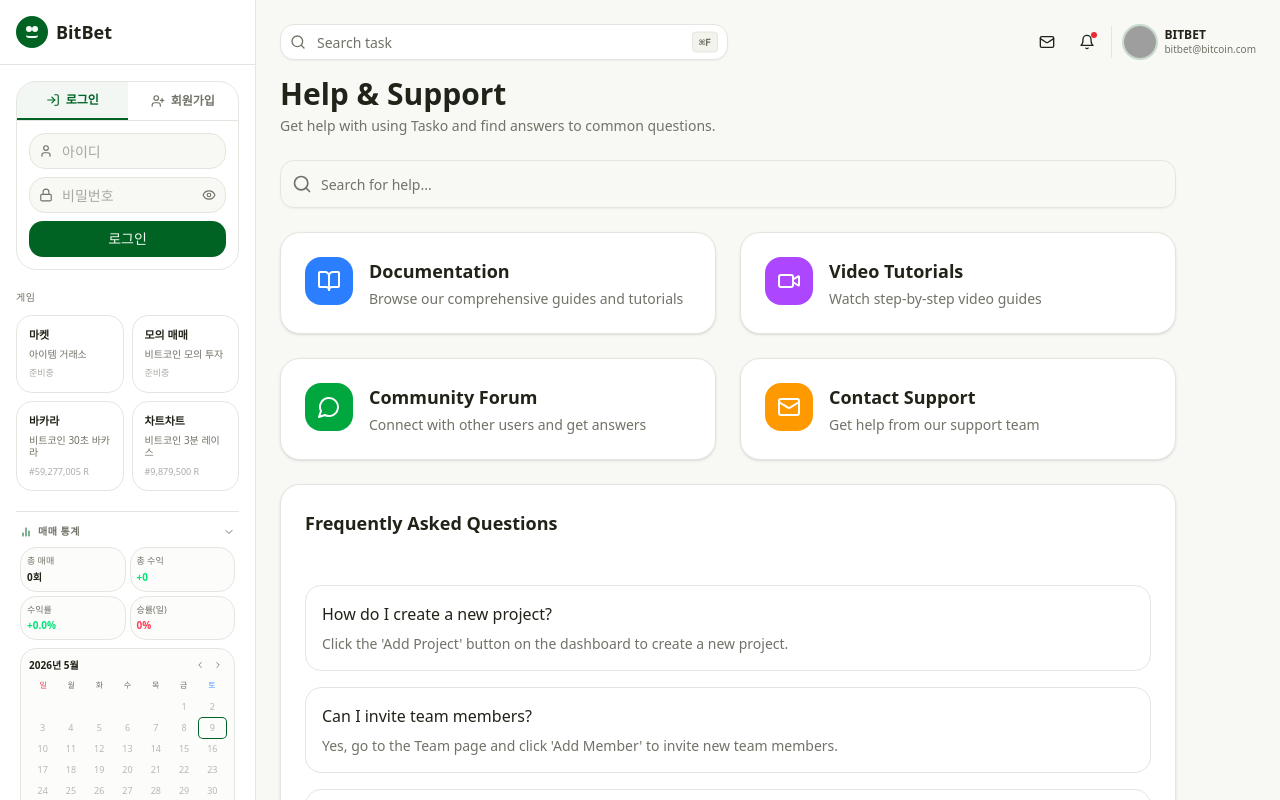
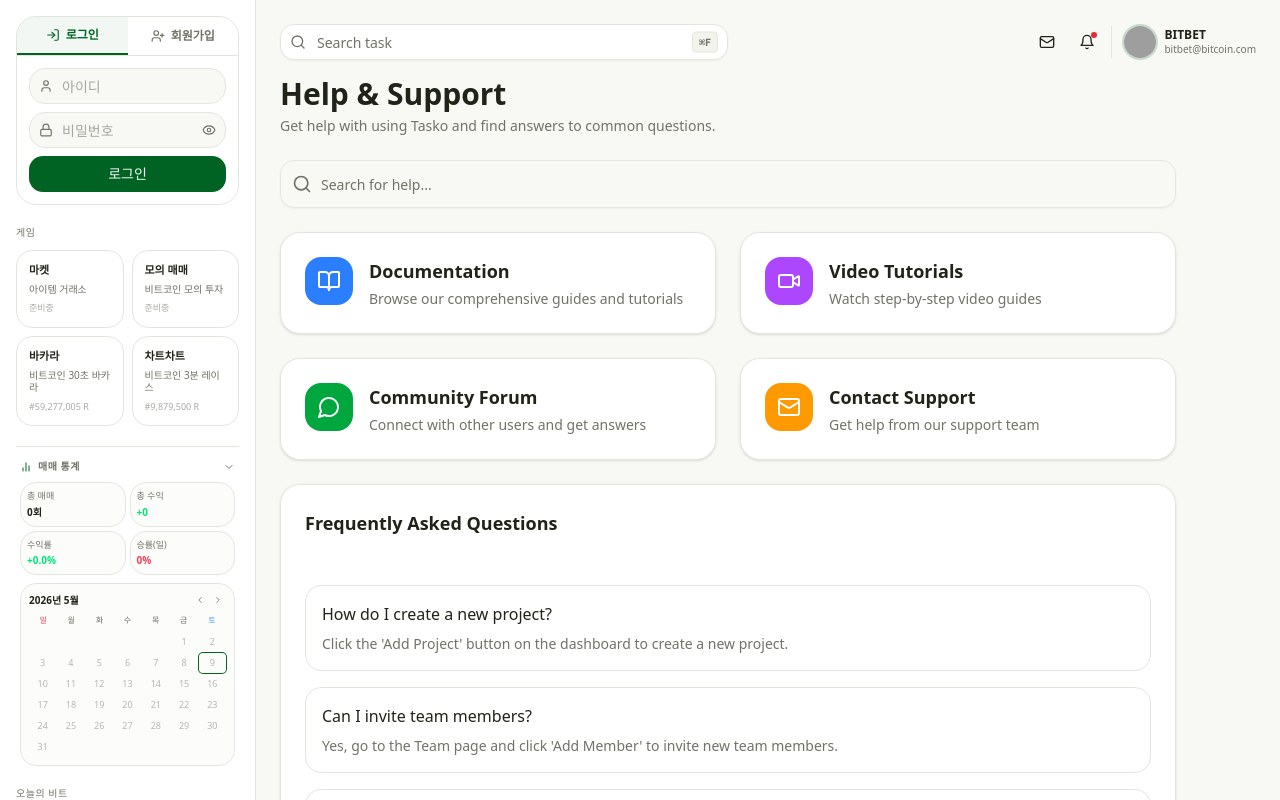
Before and after one commit to appicknz/gameforkiwoom, a Next.js app: page /help in a window 1280 px wide. Shown: the top 800 px of the page. Built offline with nearby package versions, Linux system fonts and the light colour scheme; grey boxes are pictures that could not be loaded.

Commit message:
remove BitBet logo header from sidebar to avoid duplication

```diff
--- a/components/dashboard/sidebar.tsx
+++ b/components/dashboard/sidebar.tsx
@@ -342,17 +342,6 @@ export function Sidebar() {
         !mobileOpen && "lg:flex -translate-x-full lg:translate-x-0"
       )}>
         {/* 로��� 헤더 */}
-        <div className="flex items-center justify-between px-4 py-4 border-b border-border shrink-0">
-          <Link href="/" className="flex items-center gap-2 group" onClick={() => setMobileOpen(false)}>
-            <div className="w-8 h-8 rounded-full bg-primary flex items-center justify-center transition-transform group-hover:scale-110 duration-300 relative shrink-0">
-              <div className="w-1.5 h-1.5 rounded-full bg-primary-foreground absolute" style={{ top: "30%", left: "30%" }} />
-              <div className="w-1.5 h-1.5 rounded-full bg-primary-foreground absolute" style={{ top: "30%", right: "30%" }} />
-              <div className="w-3 h-1.5 border-b-2 border-primary-foreground rounded-full absolute bottom-2.5" />
-            </div>
-            <span className="text-lg font-semibold text-foreground">BitBet</span>
-          </Link>
-        </div>
-
         {/* 스크롤 영역 */}
         <div className="flex-1 overflow-y-auto p-4 space-y-5 min-h-0">
 
```
